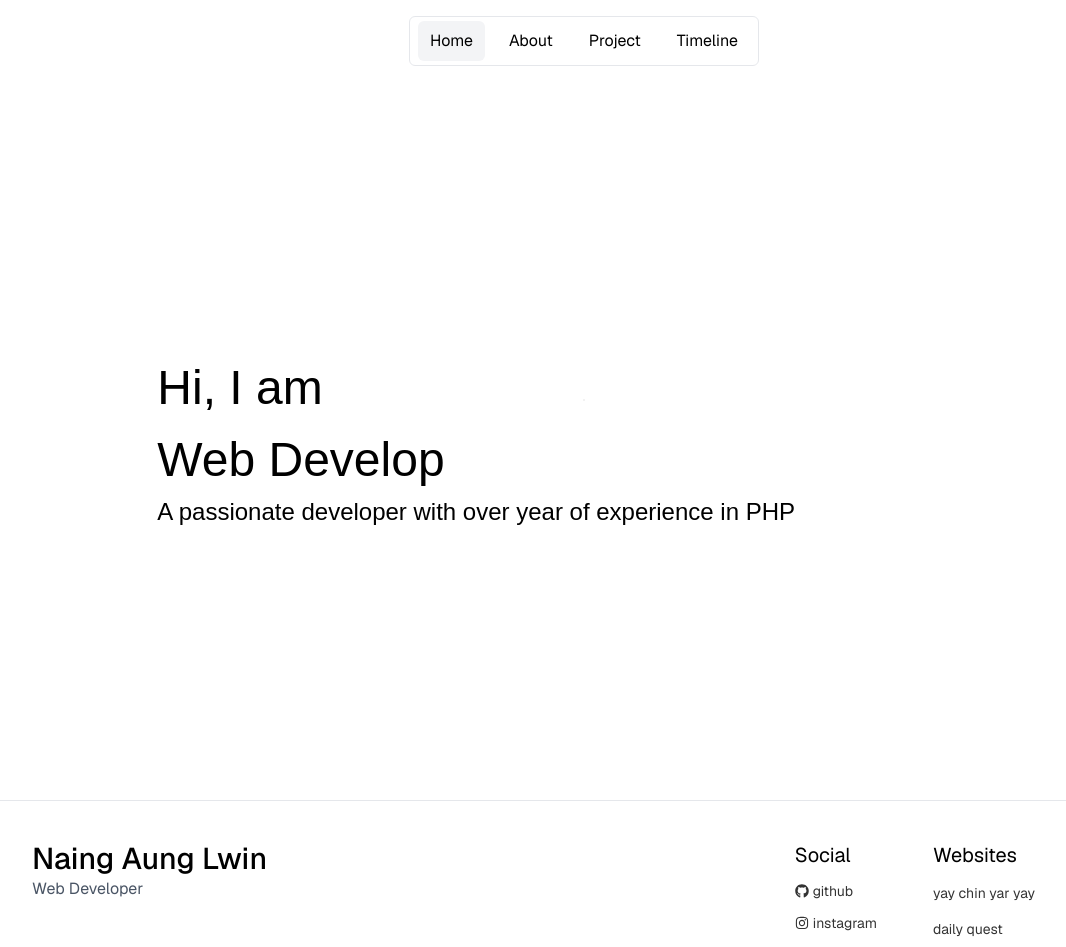
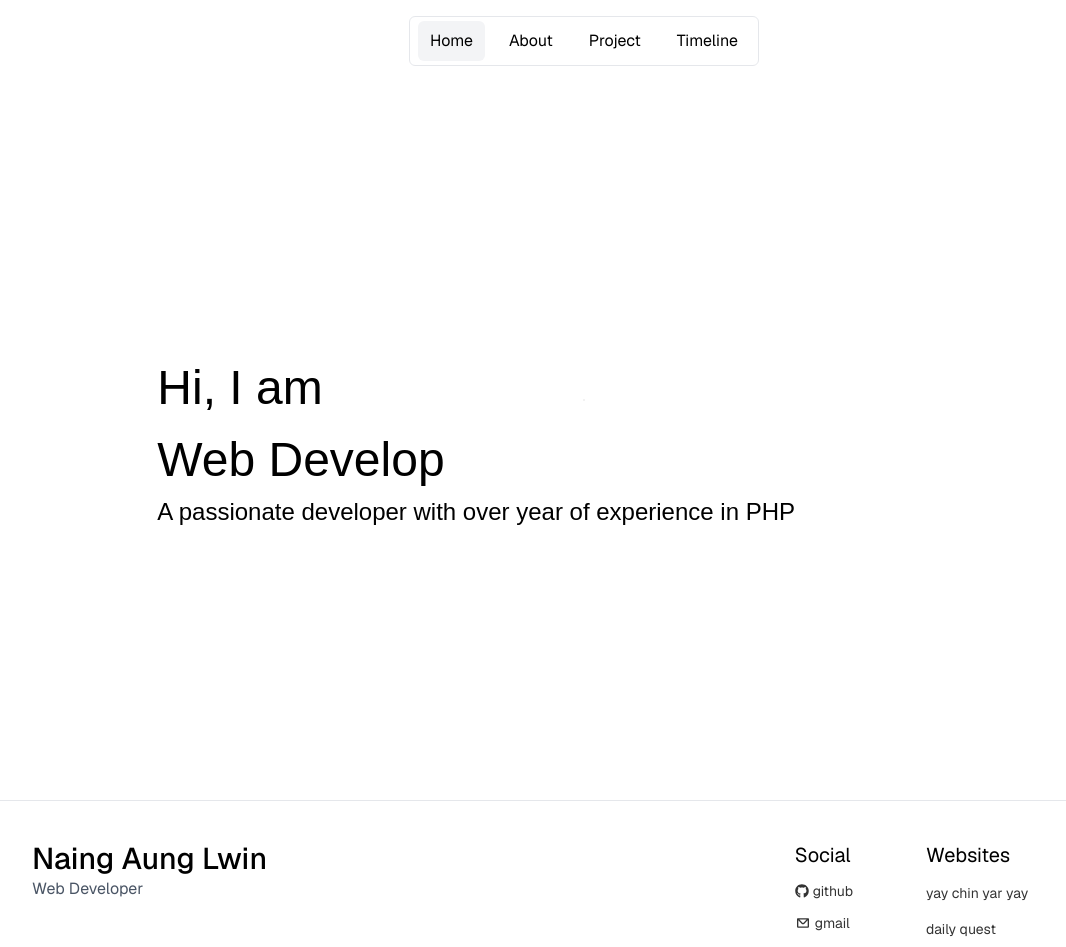
Before and after one commit to naingaunglwin-dev/personal__hub, a Next.js app: page / in a window 1280 px wide. Shown: the top 947 px of the page, without its empty margins (56-1122 px from the left). Built offline with nearby package versions, Linux system fonts and the light colour scheme; a web font is replaced by a local one.

Commit message:
chore: replace Instagram with Gmail and add rel="noopener noreferrer" to footer links

```diff
--- a/components/footer.tsx
+++ b/components/footer.tsx
@@ -1,4 +1,5 @@
-import { FaGithub, FaTelegramPlane, FaInstagram, FaLinkedin } from "react-icons/fa";
+import { FaGithub, FaTelegramPlane, FaLinkedin } from "react-icons/fa";
+import { CgMail } from "react-icons/cg";
 
 export default function Footer() {
   return (
@@ -27,22 +28,22 @@ export default function Footer() {
           <ul className="space-y-3 text-start">
             <li className="text-xl">Social</li>
             <li className="cursor-pointer">
-              <a href="https://github.com/naingaunglwin-dev" target="_blank" className="flex items-center gap-1 text-sm opacity-80 hover:opacity-60">
+              <a href="https://github.com/naingaunglwin-dev" target="_blank" rel="noopener noreferrer" className="flex items-center gap-1 text-sm opacity-80 hover:opacity-60">
                 <FaGithub/>github
               </a>
             </li>
             <li className="cursor-pointer">
-              <a href="https://www.instagram.com/naingaunglwinn" target="_blank" className="flex items-center gap-1 text-sm opacity-80 hover:opacity-60">
-                <FaInstagram/>instagram
+              <a href="mailto:naingaunglwin.dev@gmail.com" target="_blank" rel="noopener noreferrer" className="flex items-center gap-1 text-sm opacity-80 hover:opacity-60">
+                <CgMail className="w-4 h-4"/>gmail
               </a>
             </li>
             <li className="cursor-pointer">
-              <a href="https://t.me/naingaunglwin" target="_blank" className="flex items-center gap-1 text-sm opacity-80 hover:opacity-60">
+              <a href="https://t.me/naingaunglwin" target="_blank" rel="noopener noreferrer" className="flex items-center gap-1 text-sm opacity-80 hover:opacity-60">
                 <FaTelegramPlane/>telegram
               </a>
             </li>
             <li className="cursor-pointer">
-              <a href="www.linkedin.com/in/naing-aung-lwin-8b55473a9" target="_blank" className="flex items-center gap-1 text-sm opacity-80 hover:opacity-60">
+              <a href="www.linkedin.com/in/naing-aung-lwin-8b55473a9" target="_blank" rel="noopener noreferrer" className="flex items-center gap-1 text-sm opacity-80 hover:opacity-60">
                 <FaLinkedin/>linkedin
               </a>
             </li>
@@ -55,6 +56,7 @@ export default function Footer() {
                 href="https://yay-chin-yar-yay.vercel.app/"
                 target="_blank"
                 className="text-sm opacity-80 hover:opacity-60"
+                rel="noopener noreferrer"
               >
                 yay chin yar yay
               </a>
@@ -64,6 +66,7 @@ export default function Footer() {
                 href="https://the-daily-quest.vercel.app/"
                 target="_blank"
                 className="text-sm opacity-80 hover:opacity-60"
+                rel="noopener noreferrer"
               >
                 daily quest
               </a>
```
